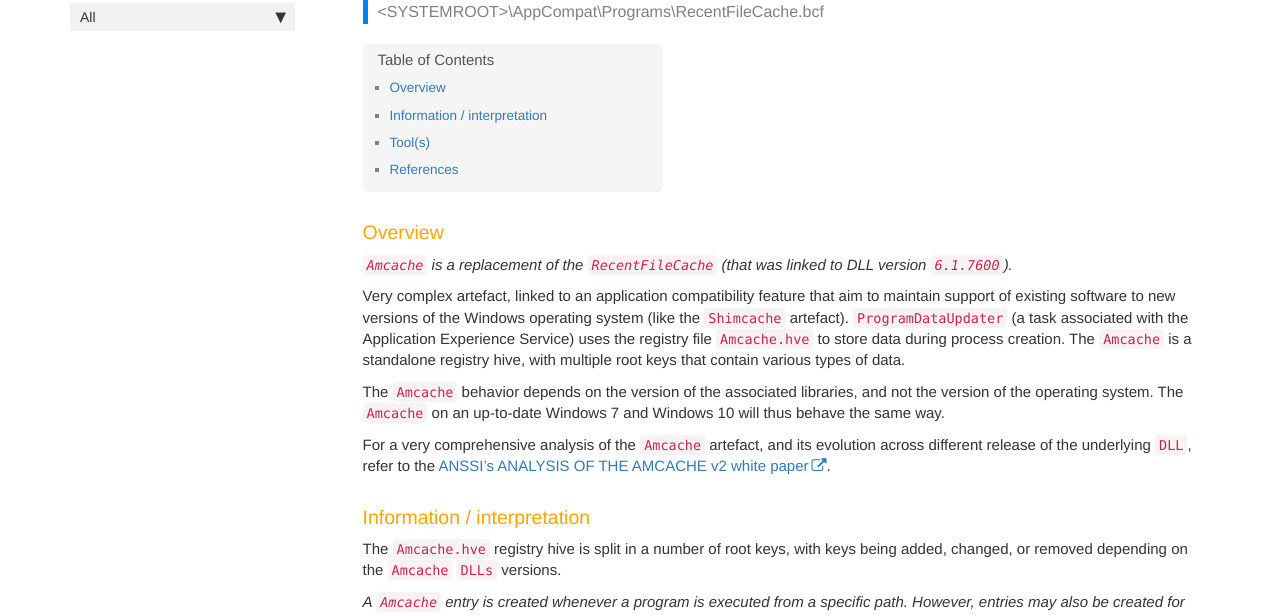
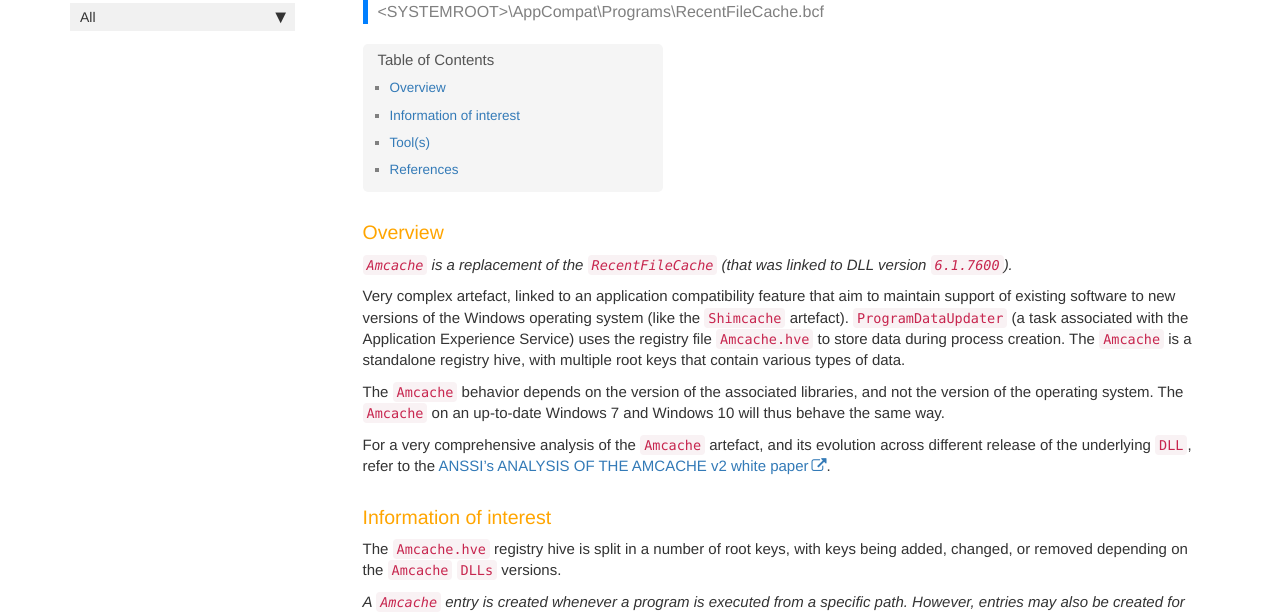
Before and after one commit to Qazeer/artefacts.help, a Jekyll site: the page built from pages/windows/amcache.md, in a window 1280 px wide and 900 px high. Shown: the part 241-856 px from the top of the window. Built offline with Jekyll 4.4.1, drawn with Linux system fonts in a browser that asks for light colours; our own code applies the rules of GitHub Pages for plain Markdown files; comment, search, counter and statistics services are not loaded.

```diff
--- a/pages/windows/amcache.md
+++ b/pages/windows/amcache.md
@@ -32,7 +32,7 @@ For a very comprehensive analysis of the `Amcache` artefact, and its evolution
 across different release of the underlying `DLL`, refer to the
 [ANSSI's ANALYSIS OF THE AMCACHE v2 white paper](https://www.ssi.gouv.fr/uploads/2019/01/anssi-coriin_2019-amcache_investigation.pdf).
 
-### Information / interpretation
+### Information of interest
 
 The `Amcache.hve` registry hive is split in a number of root keys, with keys
 being added, changed, or removed depending on the `Amcache` `DLLs` versions.
```
